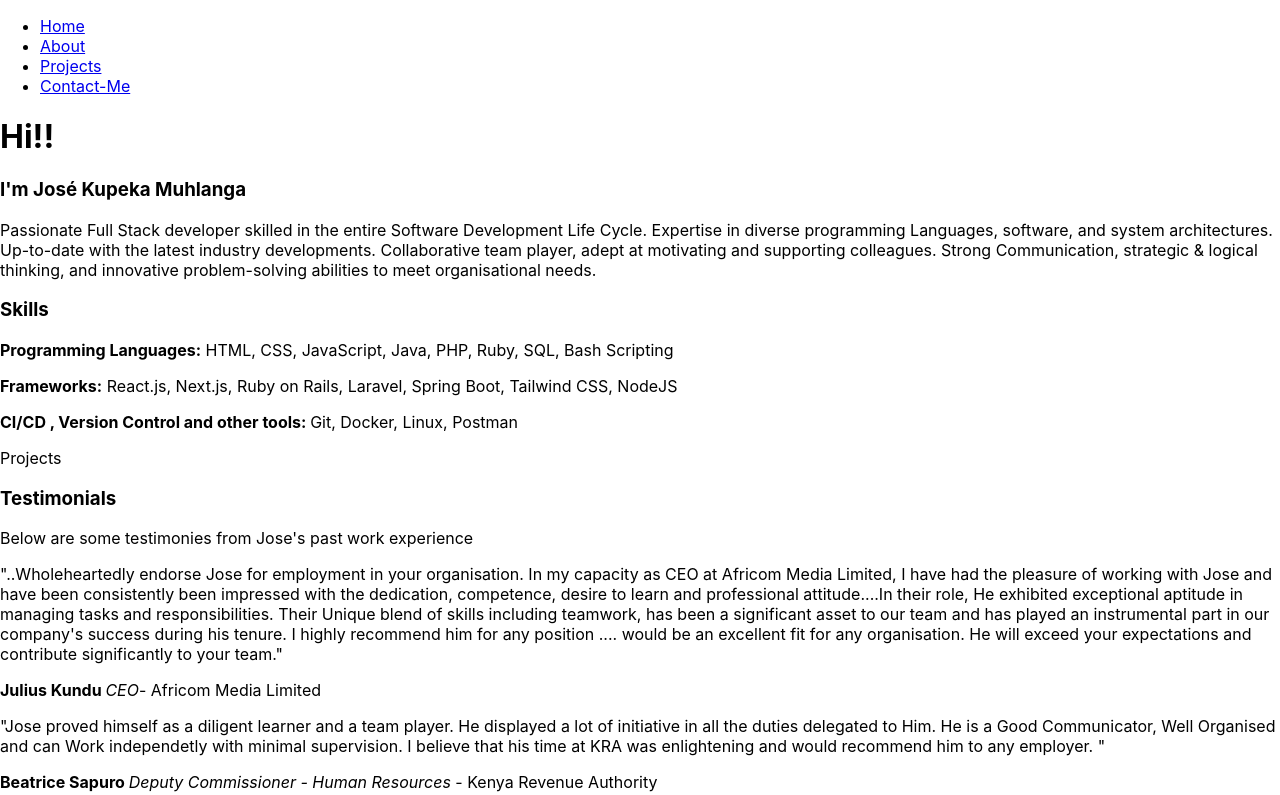
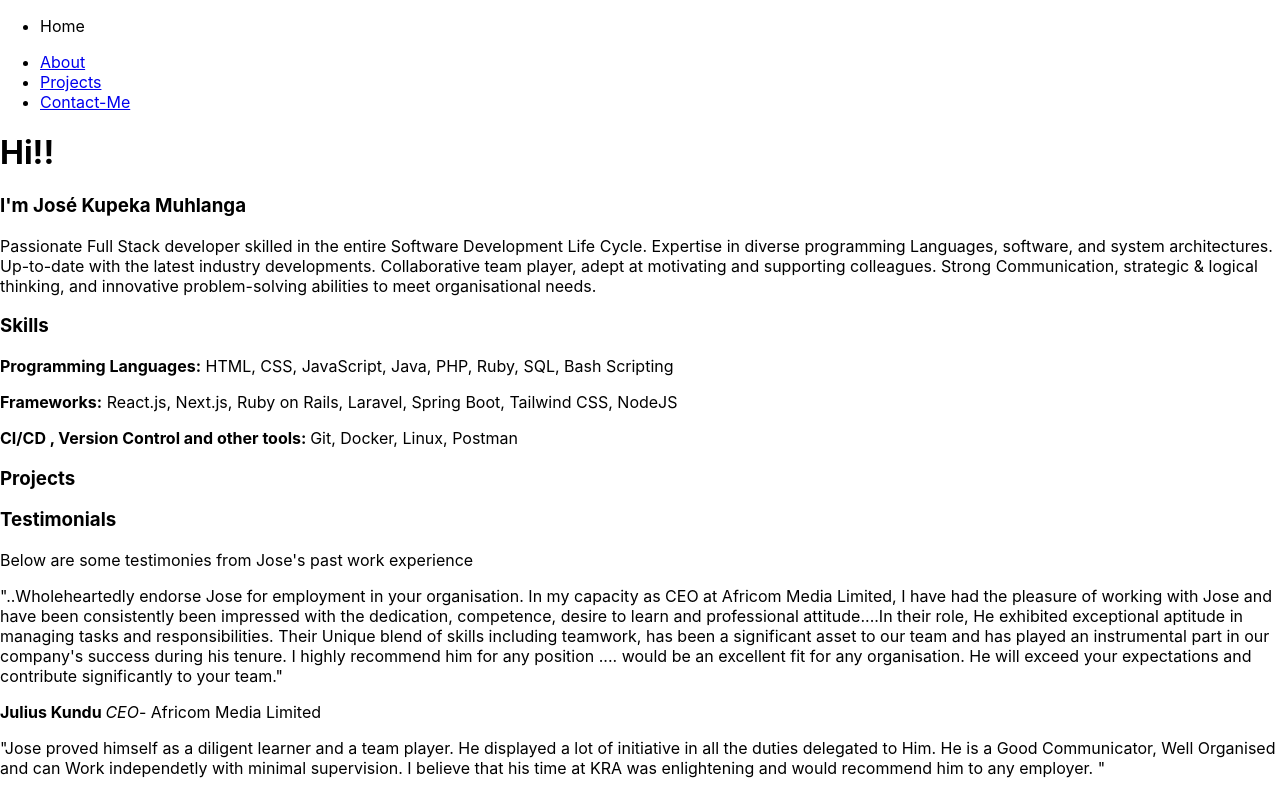
Before and after one commit to JMuhlanga/jm-portfolio-react, a React (Create React App) app: page / in a window 1280 px wide. Shown: the top 795 px of the page. Built offline with nearby package versions, Linux system fonts and the light colour scheme.

Commit message:
Pre-styling commit

```diff
--- a/src/Components/About.js
+++ b/src/Components/About.js
@@ -2,7 +2,7 @@ import React from 'react'
 
 const About = () => {
   return (
-    <div>
+    <div id="about-section">
       <h1>Hi!!</h1>
 
       <h3>I'm José Kupeka Muhlanga </h3>
--- a/src/Components/Contact.js
+++ b/src/Components/Contact.js
@@ -2,7 +2,7 @@ import React from 'react'
 
 const Contact = () => {
   return (
-    <div className='contact-section'>
+    <div id='contact-section'>
       <h3>Want to Hire Me ? :)</h3>
       <div className='mycontacts'>
         <h4>My Contacts</h4>
--- a/src/Components/NavBar.js
+++ b/src/Components/NavBar.js
@@ -6,23 +6,23 @@ const NavBar = () => {
       <ul>
         {/* Home link or logo click */}
         <li>
-          <a href='/home'>Home</a>
+          <p>Home</p>
         </li>
 
         {/* About Section Link */}
         <li>
-        <a href='/about'>About</a>
+        <a href='#about-section'>About</a>
         </li>
 
         {/* Projects section Link */}
         <li>
-        <a href='/projects'>Projects</a>
+        <a href='#projects-section'>Projects</a>
         </li>
 
 
         {/* Contact section link */}
         <li>
-        <a href='/contact'>Contact-Me</a>
+        <a href='#contact-me'>Contact-Me</a>
         </li>
 
 
--- a/src/Components/Projects.js
+++ b/src/Components/Projects.js
@@ -2,7 +2,9 @@ import React from 'react'
 
 const Projects = () => {
   return (
-    <div>Projects</div>
+    <div id="projects-section">
+      <h3>Projects</h3>
+    </div>
   )
 }
 
```
